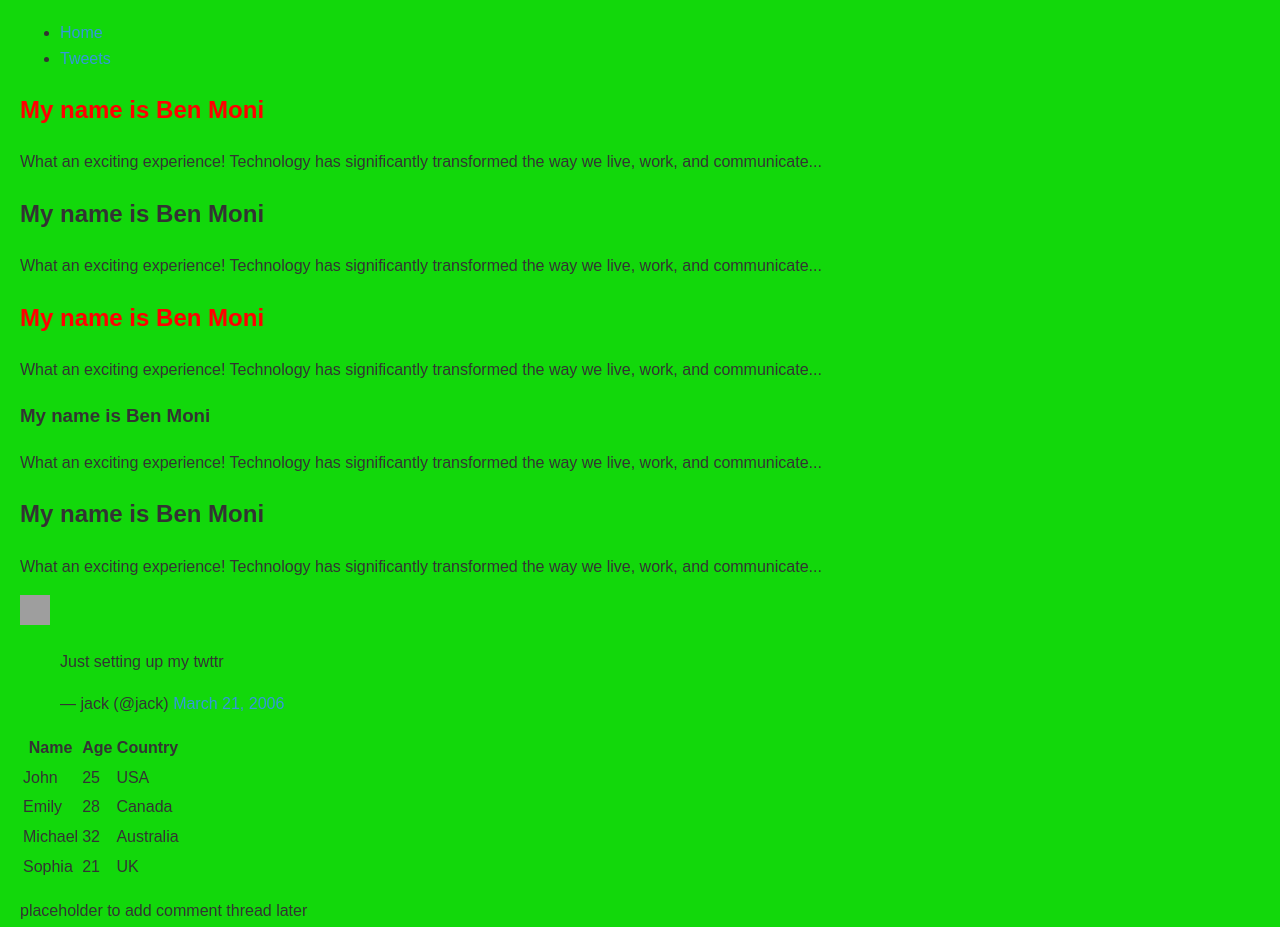
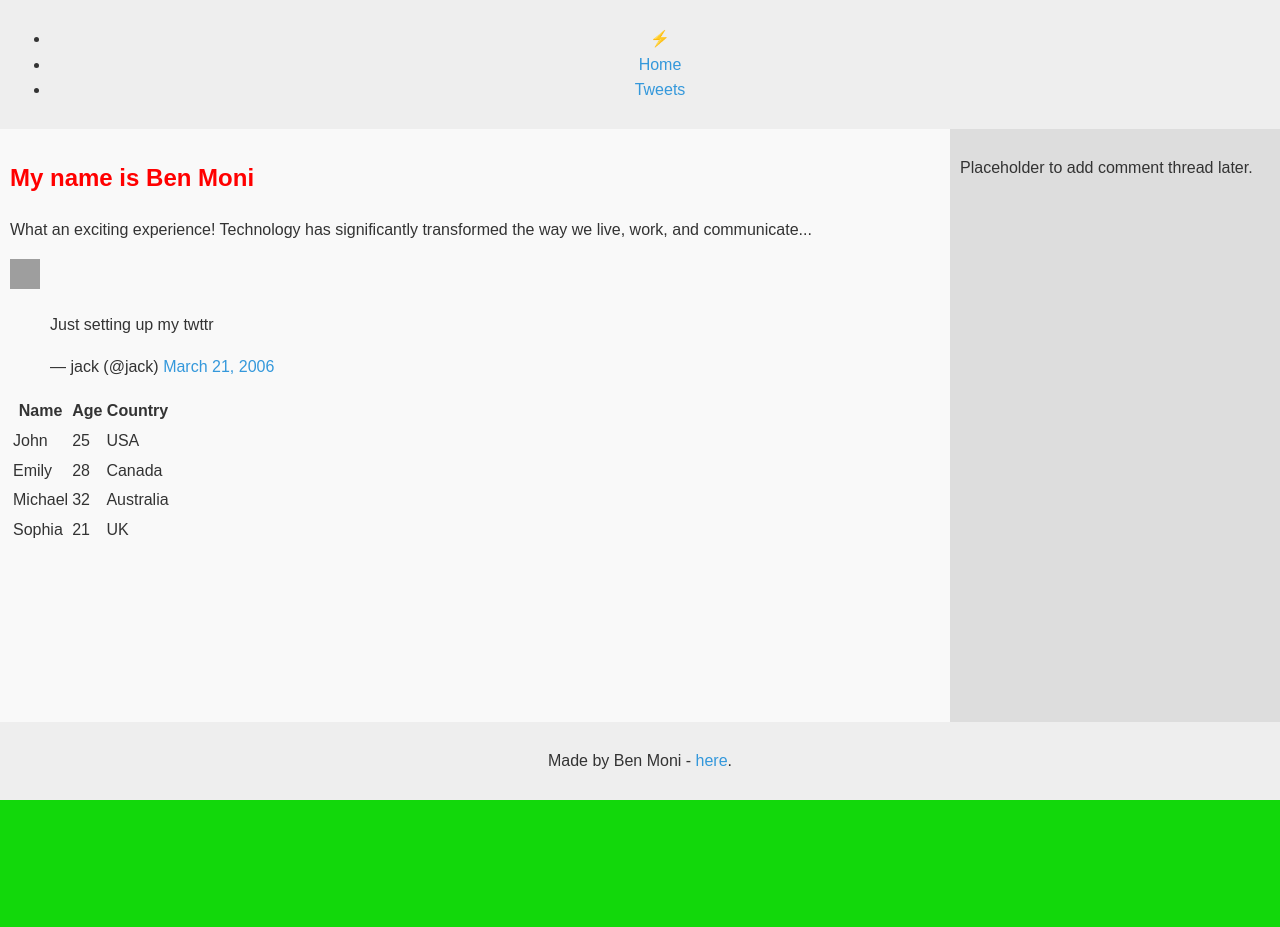
Before and after one commit to BenMoni-code/alx_html_css, a plain HTML site: page index.html in a window 1280 px wide. Shown: the top 927 px of the page. After the commit the page ends 800 px from the top, so only its background shows below. Drawn offline with Linux system fonts and the light colour scheme; grey boxes are pictures that could not be loaded.

Commit message:
Add new code

```diff
--- a/index.html
+++ b/index.html
@@ -1,41 +1,60 @@
 <!DOCTYPE html>
 <html lang="en">
 <head>
-    <meta charset="UTF-8">
-    <meta name="viewport" content="width=device-width, initial-scale=1.0">
+  <meta charset="UTF-8" />
+  <meta name="viewport" content="width=device-width, initial-scale=1.0"/>
   <title>Ben Moni | Portfolio</title>
-    <link href="base.css" rel="stylesheet">
-    <link href="styles.css" rel="stylesheet">
+  <link href="base.css" rel="stylesheet" />
+  <link href="styles.css" rel="stylesheet" />
+  <style>
+    /* Quick demo CSS (you can move to styles.css) */
+    body {
+      display: flex;
+      flex-direction: column;
+      min-height: 100vh;
+      margin: 0;
+      font-family: Arial, sans-serif;
+    }
+    header, footer {
+      background: #eee;
+      padding: 10px;
+      text-align: center;
+    }
+    main {
+      display: flex;
+      flex: 1;
+    }
+    article {
+      flex: 3;
+      padding: 10px;
+      background: #f9f9f9;
+    }
+    aside {
+      flex: 1;
+      padding: 10px;
+      background: #ddd;
+    }
+  </style>
 </head>
-<body>
+<body class="works_on_smartphone">
 
-  <!-- Header with navigation -->
+  <!-- Header -->
   <header>
     <ul>
+      <li class="logo">⚡</li>
       <li><a href="index.html">Home</a></li>
       <li><a href="tweets.html">Tweets</a></li>
     </ul>
   </header>
 
-  <!-- Main content area -->
+  <!-- Main layout with article and aside -->
   <main>
+    <!-- Main content -->
     <article>
       <h1>My name is Ben Moni</h1>
       <p>What an exciting experience! Technology has significantly transformed the way we live, work, and communicate...</p>
 
-      <h2>My name is Ben Moni</h2>
-      <p>What an exciting experience! Technology has significantly transformed the way we live, work, and communicate...</p>
-
-      <h1>My name is Ben Moni</h1>
-      <p>What an exciting experience! Technology has significantly transformed the way we live, work, and communicate...</p>
-
-      <h3>My name is Ben Moni</h3>
-      <p>What an exciting experience! Technology has significantly transformed the way we live, work, and communicate...</p>
-
-      <h2>My name is Ben Moni</h2>
-      <p>What an exciting experience! Technology has significantly transformed the way we live, work, and communicate...</p>
-
-      <img src="https://i.ibb.co/gTDZZT8/ALX-Logo-07.png" alt="alx image" width="30" height="30">
+      <img src="https://i.ibb.co/gTDZZT8/ALX-Logo-07.png" alt="alx image" width="30" height="30" />
 
       <!-- Embedded tweet -->
       <blockquote class="twitter-tweet">
@@ -43,43 +62,26 @@
         <a href="https://twitter.com/jack/status/20">March 21, 2006</a>
       </blockquote>
       <script async src="https://platform.twitter.com/widgets.js" charset="utf-8"></script>
-      <!-- Learners Table -->
+
+      <!-- Table -->
       <table>
         <thead>
           <tr>
-      <th>Name</th>
-      <th>Age</th>
-      <th>Country</th>
+            <th>Name</th><th>Age</th><th>Country</th>
           </tr>
         </thead>
         <tbody>
-    <tr>
-      <td>John</td>
-      <td>25</td>
-      <td>USA</td>
-    </tr>
-    <tr>
-      <td>Emily</td>
-      <td>28</td>
-      <td>Canada</td>
-    </tr>
-    <tr>
-      <td>Michael</td>
-      <td>32</td>
-      <td>Australia</td>
-    </tr>
-    <tr>
-      <td>Sophia</td>
-      <td>21</td>
-      <td>UK</td>
-    </tr>
+          <tr><td>John</td><td>25</td><td>USA</td></tr>
+          <tr><td>Emily</td><td>28</td><td>Canada</td></tr>
+          <tr><td>Michael</td><td>32</td><td>Australia</td></tr>
+          <tr><td>Sophia</td><td>21</td><td>UK</td></tr>
         </tbody>
       </table>
-
     </article>
 
+    <!-- Sidebar -->
     <aside>
-      <p>placeholder to add comment thread later</p>
+      <p>Placeholder to add comment thread later.</p>
     </aside>
   </main>
 
@@ -90,4 +92,3 @@
 
 </body>
 </html>
-git
```
Lines whose indentation alone changed are shown as unchanged.
